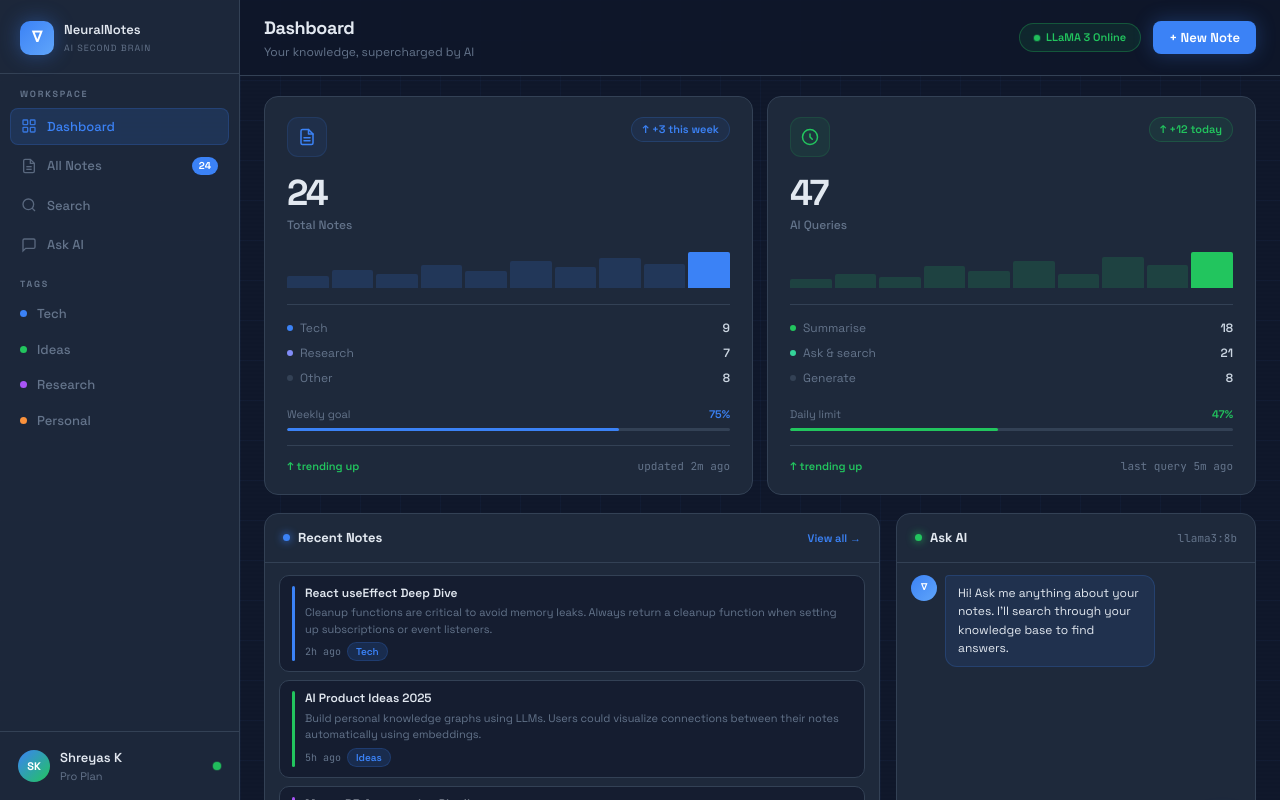
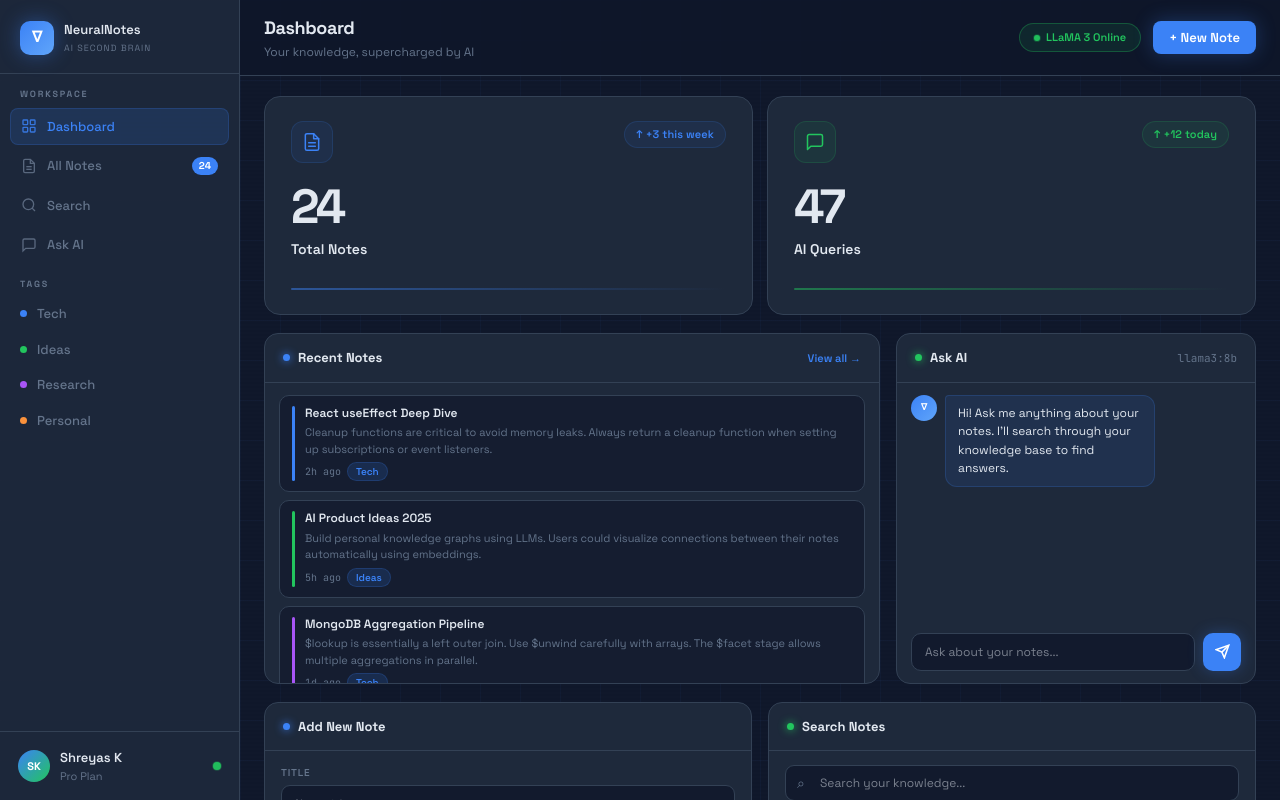
Before and after one commit to mittalsonal/AI-Second-Brain, a Next.js app in the folder frontend/: page / in a window 1280 px wide. Built offline with nearby package versions, Linux system fonts and the light colour scheme.

Commit message:
UI of the project

```diff
--- a/frontend/src/app/globals.css
+++ b/frontend/src/app/globals.css
@@ -327,11 +327,11 @@ body {
 .stat-card {
   background: var(--card);
   border: 1px solid var(--border);
-  border-radius: 14px;
-  padding: 20px 22px;
+  border-radius: 16px;
+  padding: 24px 26px;
   position: relative;
   overflow: hidden;
-  transition: all 0.3s;
+  transition: all 0.25s;
   cursor: default;
   display: flex;
   flex-direction: column;
@@ -356,9 +356,15 @@ body {
 } */
 
 
+/* .stat-card:hover {
+  border-color: var(--card-color, var(--primary));
+  box-shadow: 0 0 28px color-mix(in srgb, var(--card-color, var(--primary)) 20%, transparent);
+  transform: translateY(-2px);
+} */
+
 .stat-card:hover {
   border-color: var(--card-color, var(--primary));
-  box-shadow: 0 0 28px color-mix(in srgb, var(--card-color, var(--primary)) 20%, transparent);
+  box-shadow: 0 0 32px color-mix(in srgb, var(--card-color, var(--primary)) 15%, transparent);
   transform: translateY(-2px);
 }
 
--- a/frontend/src/app/page.tsx
+++ b/frontend/src/app/page.tsx
@@ -9,7 +9,7 @@ import Sidebar from "@/components/Sidebar";
 const stats = [
   {
     icon: (
-      <svg width="18" height="18" viewBox="0 0 24 24" fill="none" stroke="currentColor" strokeWidth="2" strokeLinecap="round" strokeLinejoin="round">
+      <svg width="20" height="20" viewBox="0 0 24 24" fill="none" stroke="currentColor" strokeWidth="1.8" strokeLinecap="round" strokeLinejoin="round">
         <path d="M14 2H6a2 2 0 0 0-2 2v16a2 2 0 0 0 2 2h12a2 2 0 0 0 2-2V8z"/>
         <polyline points="14 2 14 8 20 8"/>
         <line x1="16" y1="13" x2="8" y2="13"/>
@@ -18,40 +18,25 @@ const stats = [
     ),
     num: "24",
     label: "Total Notes",
+    // sublabel: "across all categories",
     change: "+3 this week",
     color: "#3B82F6",
     colorBg: "rgba(59,130,246,0.08)",
-    breakdown: [
-      { label: "Tech", val: 9, color: "#3B82F6" },
-      { label: "Research", val: 7, color: "#818CF8" },
-      { label: "Other", val: 8, color: "#334155" },
-    ],
-    sparkData: [8, 12, 9, 15, 11, 18, 14, 20, 16, 24],
-    goal: 75,
-    goalLabel: "Weekly goal",
-    footer: "updated 2m ago",
+    colorBorder: "rgba(59,130,246,0.15)",
   },
   {
     icon: (
-      <svg width="18" height="18" viewBox="0 0 24 24" fill="none" stroke="currentColor" strokeWidth="2" strokeLinecap="round" strokeLinejoin="round">
-        <circle cx="12" cy="12" r="10"/>
-        <path d="M12 8v4l3 3"/>
+      <svg width="20" height="20" viewBox="0 0 24 24" fill="none" stroke="currentColor" strokeWidth="1.8" strokeLinecap="round" strokeLinejoin="round">
+        <path d="M21 15a2 2 0 0 1-2 2H7l-4 4V5a2 2 0 0 1 2-2h14a2 2 0 0 1 2 2z"/>
       </svg>
     ),
     num: "47",
     label: "AI Queries",
+    // sublabel: "last query 5m ago",
     change: "+12 today",
     color: "#22C55E",
     colorBg: "rgba(34,197,94,0.08)",
-    breakdown: [
-      { label: "Summarise", val: 18, color: "#22C55E" },
-      { label: "Ask & search", val: 21, color: "#34D399" },
-      { label: "Generate", val: 8, color: "#334155" },
-    ],
-    sparkData: [12, 19, 14, 28, 22, 35, 19, 41, 30, 47],
-    goal: 47,
-    goalLabel: "Daily limit",
-    footer: "last query 5m ago",
+    colorBorder: "rgba(34,197,94,0.15)",
   },
 ];
 
@@ -99,85 +84,55 @@ export default function Home() {
                   className="stat-card"
                   style={{ "--card-color": s.color } as React.CSSProperties}
                 >
-                  {/* Top row */}
-                  <div style={{ display: "flex", alignItems: "flex-start", justifyContent: "space-between", marginBottom: "18px" }}>
+                  {/* Top: icon + badge */}
+                  <div style={{ display: "flex", alignItems: "flex-start", justifyContent: "space-between", marginBottom: "20px" }}>
                     <div style={{
-                      width: "40px", height: "40px", borderRadius: "11px",
-                      background: s.colorBg, border: `1px solid ${s.color}22`,
+                      width: "42px", height: "42px", borderRadius: "12px",
+                      background: s.colorBg,
+                      border: `1px solid ${s.colorBorder}`,
                       display: "flex", alignItems: "center", justifyContent: "center",
                       color: s.color,
                     }}>
                       {s.icon}
                     </div>
                     <span style={{
-                      fontSize: "11px", fontWeight: 600, padding: "3px 10px",
-                      borderRadius: "20px", background: s.colorBg,
-                      color: s.color, border: `1px solid ${s.color}33`,
+                      fontSize: "11px", fontWeight: 600,
+                      padding: "4px 11px", borderRadius: "20px",
+                      background: s.colorBg, color: s.color,
+                      border: `1px solid ${s.colorBorder}`,
+                      letterSpacing: "0.1px",
                     }}>
                       ↑ {s.change}
                     </span>
                   </div>
 
-                  {/* Number + label */}
-                  <div style={{ fontSize: "36px", fontWeight: 700, letterSpacing: "-2px", lineHeight: 1, color: "var(--text)" }}>
+                  {/* Number */}
+                  <div style={{
+                    fontSize: "48px", fontWeight: 700,
+                    letterSpacing: "-3px", lineHeight: 1,
+                    color: "var(--text)", marginBottom: "8px",
+                  }}>
                     {s.num}
                   </div>
-                  <div style={{ fontSize: "12px", color: "var(--muted)", marginTop: "5px", marginBottom: "18px", fontWeight: 500 }}>
+
+                  {/* Label */}
+                  <div style={{ fontSize: "14px", fontWeight: 600, color: "var(--text)", marginBottom: "4px" }}>
                     {s.label}
                   </div>
 
-                  {/* Sparkline */}
-                  <div style={{ display: "flex", alignItems: "flex-end", gap: "3px", height: "36px", marginBottom: "16px" }}>
-                    {s.sparkData.map((v, i) => {
-                      const max = Math.max(...s.sparkData);
-                      const pct = Math.round((v / max) * 100);
-                      const isLast = i === s.sparkData.length - 1;
-                      return (
-                        <div key={i} style={{
-                          flex: 1, borderRadius: "2px 2px 0 0",
-                          height: `${pct}%`, minHeight: "3px",
-                          background: isLast ? s.color : `${s.color}28`,
-                          transition: "height 0.3s ease",
-                        }} />
-                      );
-                    })}
-                  </div>
+                  {/* Sublabel */}
+                  {/* <div style={{ fontSize: "12px", color: "var(--muted)", fontWeight: 400 }}>
+                    {s.sublabel}
+                  </div> */}
 
-                  {/* Divider */}
-                  <div style={{ borderTop: "1px solid var(--border)", marginBottom: "14px" }} />
-
-                  {/* Breakdown */}
-                  {s.breakdown.map((b) => (
-                    <div key={b.label} style={{ display: "flex", alignItems: "center", justifyContent: "space-between", marginBottom: "7px" }}>
-                      <span style={{ display: "flex", alignItems: "center", gap: "7px", fontSize: "12px", color: "var(--muted)" }}>
-                        <span style={{ width: "6px", height: "6px", borderRadius: "50%", background: b.color, display: "inline-block" }} />
-                        {b.label}
-                      </span>
-                      <span style={{ fontSize: "12px", fontWeight: 600, color: "#CBD5E1" }}>{b.val}</span>
-                    </div>
-                  ))}
-
-                  {/* Progress */}
-                  <div style={{ marginTop: "12px" }}>
-                    <div style={{ display: "flex", justifyContent: "space-between", marginBottom: "5px" }}>
-                      <span style={{ fontSize: "11px", color: "var(--muted)" }}>{s.goalLabel}</span>
-                      <span style={{ fontSize: "11px", fontWeight: 600, color: s.color }}>{s.goal}%</span>
-                    </div>
-                    <div style={{ height: "3px", background: "var(--border)", borderRadius: "4px", overflow: "hidden" }}>
-                      <div style={{ height: "100%", width: `${s.goal}%`, background: s.color, borderRadius: "4px" }} />
-                    </div>
-                  </div>
-
-                  {/* Footer */}
+                  {/* Bottom accent line */}
                   <div style={{
-                    display: "flex", justifyContent: "space-between", alignItems: "center",
-                    marginTop: "14px", paddingTop: "12px", borderTop: "1px solid var(--border)",
-                  }}>
-                    <span style={{ fontSize: "11px", fontWeight: 600, color: "#22C55E" }}>↑ trending up</span>
-                    <span style={{ fontSize: "11px", color: "var(--muted)", fontFamily: "'JetBrains Mono', monospace" }}>
-                      {s.footer}
-                    </span>
-                  </div>
+                    marginTop: "24px",
+                    height: "2px",
+                    borderRadius: "2px",
+                    background: `linear-gradient(90deg, ${s.color} 0%, transparent 100%)`,
+                    opacity: 0.5,
+                  }} />
                 </div>
               ))}
             </div>
```
